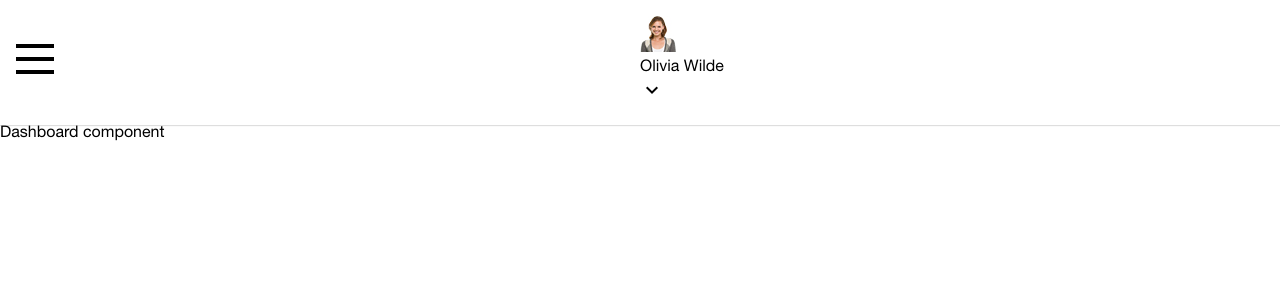
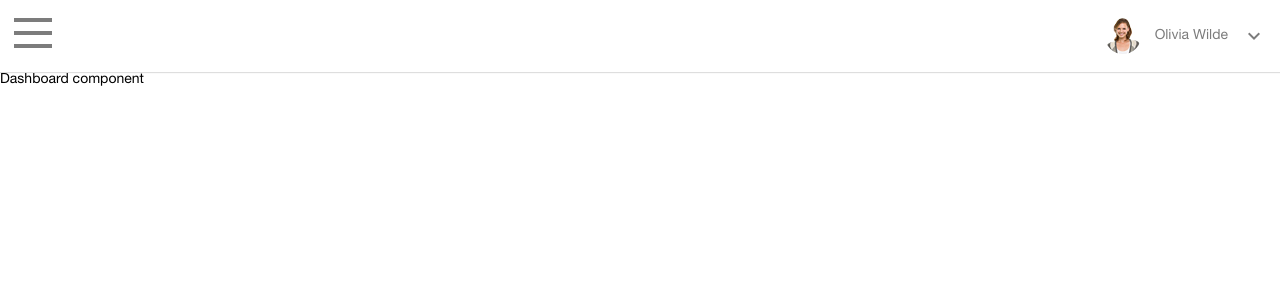
Before and after one commit to annaszalkiewicz/react-diet-app, a React (Create React App) app: page /dashboard in a window 1280 px wide. Shown: the top 300 px of the page. Built offline with nearby package versions, Linux system fonts and the light colour scheme.

Commit message:
Add styling to user component

```diff
--- a/src/sass/_Header.scss
+++ b/src/sass/_Header.scss
@@ -5,10 +5,12 @@
   justify-content: space-between;
   align-items: center;
   box-shadow: rgba(0,0,0,0.13) 0 1px 1px;
+  color: $textGray;
 }
 .header_left, .header_right {
   width: 50%;
 }
 .header_left--icon {
   cursor: pointer;
+  fill: $textGray;
 }
--- /dev/null
+++ b/src/sass/_User.scss
@@ -0,0 +1,30 @@
+@import './Variables';
+
+.header_right {
+  display: flex;
+  justify-content: flex-end;
+  align-items: center;
+}
+.header_right--avatar {
+  width: 36px;
+  height: 36px;
+  margin-right: 1em;
+}
+.header_right--name {
+  display: none;
+  margin-right: 1em;
+}
+.header_right--icon {
+  cursor: pointer;
+}
+.avatar_image {
+  width: 100%;
+  height: 100%;
+  object-fit: cover;
+  border-radius: 50%;
+}
+@media screen and (min-width: 768px) {
+  .header_right--name {
+    display: block;
+  }
+}
--- a/src/sass/_Variables.scss
+++ b/src/sass/_Variables.scss
@@ -4,7 +4,6 @@ $green: #b3c304;
 $orange: #ff811c;
 $gray: #ececec;
 $lightGray: #f9f9f9;
-$darkGray: #828282;
 $white: #fff;
 $black: #000;
 
@@ -13,3 +12,4 @@ $black: #000;
 $helvetica: 'HelveticaNeue', sans-serif;
 $helveticaBold: 'HelveticaNeueBold', sans-serif;
 $textGray: #7c7c7c;
+$darkTextGray: #828282;
--- a/src/sass/index.scss
+++ b/src/sass/index.scss
@@ -1,10 +1,12 @@
-@import './Fonts';
-@import './Variables';
+@import './Fonts'; // Imports fonts
+@import './Variables'; //Imports defined variables
 
+//Import component styling
 @import './App';
 @import './Home';
 @import './Header';
 @import './Nav';
+@import './User';
 
 * {
   margin: 0;
@@ -16,4 +18,5 @@ body {
   width: 100%;
   overflow-x: hidden;
   font-family: $helvetica;
+  font-size: 14px;
 }
```
